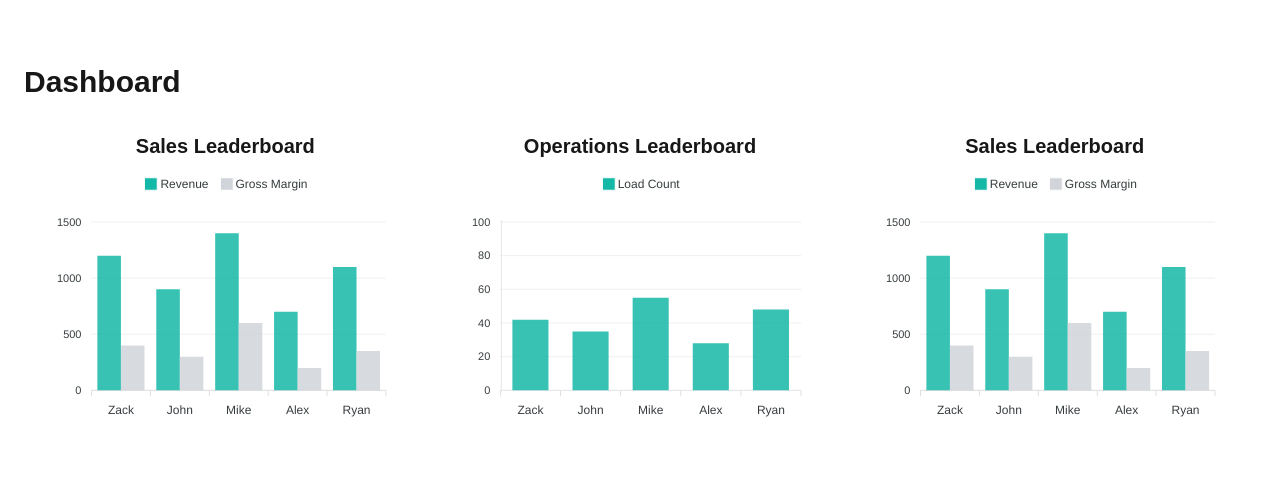
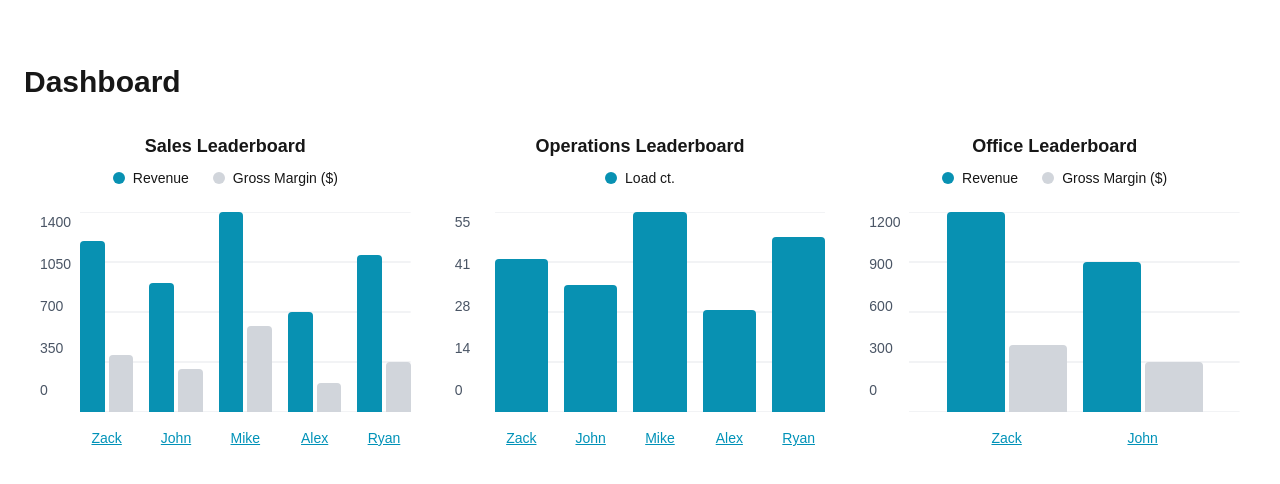
Before and after one commit to FalseF/Hive-Frontend, a Next.js app: page /graph-page in a window 1280 px wide. Shown: the top 484 px of the page. Built offline with nearby package versions, Linux system fonts and the light colour scheme.

Commit message:
add custom bar chart

```diff
--- /dev/null
+++ b/src/app/components/dashboard/DynamicBarChart.tsx
@@ -0,0 +1,185 @@
+"use client";
+
+import React, { useState } from "react";
+
+interface BarConfig<T> {
+  key: keyof T;
+  label: string;
+  color: string;
+}
+
+interface TooltipData {
+  x: number;
+  y: number;
+  name: string;
+  label: string;
+  value: number;
+}
+
+interface DynamicBarChartProps<T> {
+  title: string;
+  data: T[];
+  nameKey: keyof T; // e.g. "name"
+  bars: BarConfig<T>[]; // revenue, margin, etc
+  maxValue?: number; // optional override
+  height?: number;
+  tickCount ?: number;
+}
+
+export function DynamicBarChart<T extends Record<string, any>>({
+  title,
+  data,
+  nameKey,
+  bars,
+  maxValue,
+  height = 200,
+  tickCount = 4,
+}: DynamicBarChartProps<T>) {
+  const [tooltip, setTooltip] = useState<TooltipData | null>(null);
+
+  const maxHight =
+  maxValue ??
+   Math.max(
+      ...data.flatMap(item =>
+        bars.map(bar => Number(item[bar.key]) || 0)
+      )
+    );
+
+  const calculatedMax = maxHight || 1;
+
+  const yAxisLabels = Array.from({ length: tickCount + 1 }, (_, i) =>
+    Math.round((calculatedMax / tickCount) * (tickCount - i))
+  );
+
+  const isCentered = data.length <= 2;
+
+  const columnStyle = isCentered
+    ? { width: "120px" }
+    : { flex: 1 };
+
+  if (!data.length) {
+    return (
+      <div className="bg-white p-4 rounded-lg text-center ">
+        <h1 className="text-lg font-semibold mb-30">{title}</h1>
+            No data available
+      </div>
+    );
+  }
+
+  return (
+    <div className="bg-white p-4 rounded-lg">
+      <h1 className="text-lg font-semibold text-center mb-2">{title}</h1>
+
+      {/* Legend */}
+      <div className="flex items-center justify-center gap-6 mb-6 text-sm">
+        {bars.map(bar => (
+          <div key={bar.label} className="flex items-center gap-2">
+            <div
+              className="w-3 h-3 rounded-full"
+              style={{ backgroundColor: bar.color }}
+            />
+            <span>{bar.label}</span>
+          </div>
+        ))}
+      </div>
+
+      <div className="relative" style={{ paddingLeft: "40px" }}>
+        {/* Y Axis */}
+        <div className="absolute left-0 top-0 bottom-12 flex flex-col justify-between text-sm text-gray-600">
+          {yAxisLabels.map((value,index) => (
+            <div key={index}>{value}</div>
+          ))}
+        </div>
+
+        {/* Chart */}
+        <div className="relative" style={{ height }}>
+          {/* Grid lines */}
+          <svg className="absolute inset-0 w-full h-full pointer-events-none">
+            {yAxisLabels.map((_, i) => (
+              <line
+                key={i}
+                x1="0"
+                y1={(height / tickCount) * i}
+                x2="100%"
+                y2={(height / tickCount) * i}
+                stroke="#e5e7eb"
+                strokeWidth="1"
+              />
+            ))}
+          </svg>
+
+          {/* Bars */}
+          <div className={`relative h-full flex items-end gap-4 ${ isCentered ? "justify-center" : ""}`}>
+            {data.map((item, index) => (
+              <div
+              key={index}
+              className={`flex items-end gap-1 ${isCentered ? "" : "flex-1"}`}
+              style={columnStyle}
+              >
+                {bars.map(bar => {
+                  const value = Number(item[bar.key]) || 0;
+                  const barHeight = (value / calculatedMax) * height;
+
+                  return (
+                    <div
+                      key={bar.label}
+                      className="rounded-t cursor-pointer hover:opacity-80 transition-opacity"
+                      style={{
+                        height: `${barHeight}px`,
+                        width: `${100 / bars.length}%`,
+                        backgroundColor: bar.color,
+                        minWidth: "20px",
+                      }}
+                      onMouseEnter={e =>
+                        setTooltip({
+                          x: e.currentTarget.getBoundingClientRect().left,
+                          y: e.currentTarget.getBoundingClientRect().top,
+                          name: item[nameKey],
+                          label: bar.label,
+                          value,
+                        })
+                      }
+                      onMouseLeave={() => setTooltip(null)}
+                    />
+                  );
+                })}
+              </div>
+            ))}
+          </div>
+        </div>
+
+        {/* X Axis */}
+        <div
+          className={`flex gap-4 mt-4 ${isCentered ? "justify-center" : ""}`}
+        >
+          {data.map((item, index) => (
+            <div
+              key={index}
+              className="text-cyan-600 underline text-sm text-center"
+              style={columnStyle}
+            >
+              {item[nameKey]}
+            </div>
+          ))}
+        </div>
+      </div>
+
+      {/* Tooltip */}
+      {tooltip && (
+        <div
+          className="fixed bg-gray-800 text-white px-3 py-2 rounded text-sm pointer-events-none z-50"
+          style={{
+            left: tooltip.x,
+            top: tooltip.y - 60,
+            transform: "translateX(-50%)",
+          }}
+        >
+          <div className="font-semibold">{tooltip.name}</div>
+          <div>
+            {tooltip.label}: ${tooltip.value}
+          </div>
+        </div>
+      )}
+    </div>
+  );
+}
--- a/src/app/graph-page/page.tsx
+++ b/src/app/graph-page/page.tsx
@@ -2,6 +2,7 @@
 "use client";
 
 import Chart from 'react-apexcharts';
+import { DynamicBarChart } from '../components/dashboard/DynamicBarChart';
 
 const salesData = [
   { name: 'Zack', revenue: 1200, grossMargin: 400 },
@@ -18,137 +19,142 @@ const operationsData = [
   { name: 'Alex', loadCount: 28 },
   { name: 'Ryan', loadCount: 48 },
 ];
+const oficesData = [
+  { name: 'Zack', revenue: 1200, grossMargin: 400 },
+  { name: 'John', revenue: 900, grossMargin: 300 },
+];
 
-const RevenueChart = () => {
-  const options: ApexCharts.ApexOptions = {
-    chart: {
-      type: 'bar',
-      toolbar: { show: false },
-    },
-    plotOptions: {
-      bar: {
-        columnWidth: '80%',
-        borderRadius: 0,
-      },
-    },
-    colors: ['#14b8a6', '#d1d5db'], // teal & gray
-    dataLabels: {
-      enabled: false,
-    },
-    grid: {
-      strokeDashArray: 1,
 
-    },
-    xaxis: {
-      categories: salesData.map(x => x.name),
-    },
-    yaxis: {
-      tickAmount: 5,
-    },
-    legend: {
-      position: 'top',
-    },
-  };
+// const RevenueChart = () => {
+//   const options: ApexCharts.ApexOptions = {
+//     chart: {
+//       type: 'bar',
+//       toolbar: { show: false },
+//     },
+//     plotOptions: {
+//       bar: {
+//         columnWidth: '80%',
+//         borderRadius: 0,
+//       },
+//     },
+//     colors: ['#14b8a6', '#d1d5db'], // teal & gray
+//     dataLabels: {
+//       enabled: false,
+//     },
+//     grid: {
+//       strokeDashArray: 1,
 
-  const series = [
-    {
-      name: 'Revenue',
-      data: salesData.map(x => x.revenue),
-    },
-    {
-      name: 'Gross Margin',
-      data: salesData.map(x => x.grossMargin),
-    },
-  ];
+//     },
+//     xaxis: {
+//       categories: salesData.map(x => x.name),
+//     },
+//     yaxis: {
+//       tickAmount: 5,
+//     },
+//     legend: {
+//       position: 'top',
+//     },
+//   };
 
-  return (
-    <div className="bg-white p-4 rounded-lg">
-      <h2 className="text-xl text-center font-semibold mb-2">
-        Sales Leaderboard
-      </h2>
+//   const series = [
+//     {
+//       name: 'Revenue',
+//       data: salesData.map(x => x.revenue),
+//     },
+//     {
+//       name: 'Gross Margin',
+//       data: salesData.map(x => x.grossMargin),
+//     },
+//   ];
 
-      <Chart
-        options={options}
-        series={series}
-        type="bar"
-        height={260}
-      />
-    </div>
-  );
-};
+//   return (
+//     <div className="bg-white p-4 rounded-lg">
+//       <h2 className="text-xl text-center font-semibold mb-2">
+//         Sales Leaderboard
+//       </h2>
 
-const OperationsChart = () => {
-  const options: ApexCharts.ApexOptions = {
-    chart: {
-      type: 'bar',
-      toolbar: { show: false },
-    },
-    plotOptions: {
-      bar: {
-        columnWidth: '60%',
-        borderRadius: 0,
-      },
-    },
-    colors: ['#14b8a6'],
-    dataLabels: {
-      enabled: false,
-    },
-    grid: {
-      strokeDashArray: 1,
-    },
-    states: {
-      hover: {
-        filter: {
-          type: 'darken',
-        },
-      },
-    },
-    xaxis: {
-      categories: operationsData.map(x => x.name),
-      axisBorder: {
-        show: true,
-        color: '#e5e7eb',
-      },
-      crosshairs: {
-        show: false, // ✅ removes gray vertical highlight
-      },
-    },
-    yaxis: {
-      min: 0,
-      tickAmount: 5,
-      axisBorder: {
-        show: true,
-        color: '#e5e7eb',
-      },
-    },
-    legend: {
-      position: 'top',
-      showForSingleSeries: true,
-    },
-  };
+//       <Chart
+//         options={options}
+//         series={series}
+//         type="bar"
+//         height={260}
+//       />
+//     </div>
+//   );
+// };
 
-  const series = [
-    {
-      name: 'Load Count',
-      data: operationsData.map(x => x.loadCount),
-    },
-  ];
+// const OperationsChart = () => {
+//   const options: ApexCharts.ApexOptions = {
+//     chart: {
+//       type: 'bar',
+//       toolbar: { show: false },
+//     },
+//     plotOptions: {
+//       bar: {
+//         columnWidth: '60%',
+//         borderRadius: 0,
+//       },
+//     },
+//     colors: ['#14b8a6'],
+//     dataLabels: {
+//       enabled: false,
+//     },
+//     grid: {
+//       strokeDashArray: 1,
+//     },
+//     states: {
+//       hover: {
+//         filter: {
+//           type: 'darken',
+//         },
+//       },
+//     },
+//     xaxis: {
+//       categories: operationsData.map(x => x.name),
+//       axisBorder: {
+//         show: true,
+//         color: '#e5e7eb',
+//       },
+//       crosshairs: {
+//         show: false, // ✅ removes gray vertical highlight
+//       },
+//     },
+//     yaxis: {
+//       min: 0,
+//       tickAmount: 5,
+//       axisBorder: {
+//         show: true,
+//         color: '#e5e7eb',
+//       },
+//     },
+//     legend: {
+//       position: 'top',
+//       showForSingleSeries: true,
+//     },
+//   };
 
-  return (
-    <div className="bg-white p-4 rounded-lg">
-      <h2 className="text-xl text-center font-semibold mb-2">
-        Operations Leaderboard
-      </h2>
+//   const series = [
+//     {
+//       name: 'Load Count',
+//       data: operationsData.map(x => x.loadCount),
+//     },
+//   ];
 
-      <Chart
-        options={options}
-        series={series}
-        type="bar"
-        height={260}
-      />
-    </div>
-  );
-};
+//   return (
+//     <div className="bg-white p-4 rounded-lg">
+//       <h2 className="text-xl text-center font-semibold mb-2">
+//         Operations Leaderboard
+//       </h2>
+
+//       <Chart
+//         options={options}
+//         series={series}
+//         type="bar"
+//         height={260}
+//       />
+//     </div>
+//   );
+// };
 
 export default function DashboardPage() {
 
@@ -157,9 +163,37 @@ export default function DashboardPage() {
       <div className=" mt-10 bg-white p-6  rounded-xl">
         <h1 className="text-3xl font-bold mb-4">Dashboard</h1>
         <div className="grid grid-cols-3 gap-3">
-          <RevenueChart />
+          {/* <RevenueChart />
           <OperationsChart />
-          <RevenueChart />
+          <RevenueChart />  */}
+          <DynamicBarChart
+            title="Sales Leaderboard"
+            data={salesData}
+            nameKey="name"
+            bars={[
+              { key: "revenue", label: "Revenue", color: "#0891b2" },
+              { key: "grossMargin", label: "Gross Margin ($)", color: "#d1d5db" },
+            ]}
+          />
+
+          <DynamicBarChart
+            title="Operations Leaderboard"
+            data={operationsData}
+            nameKey="name"
+            bars={[
+              { key: "loadCount", label: "Load ct.", color: "#0891b2" },
+            ]}
+          />
+
+          <DynamicBarChart
+            title="Office  Leaderboard"
+            data={oficesData}
+            nameKey="name"
+            bars={[
+              { key: "revenue", label: "Revenue", color: "#0891b2" },
+              { key: "grossMargin", label: "Gross Margin ($)", color: "#d1d5db" },
+            ]}
+          />
         </div>
 
       </div>
```
